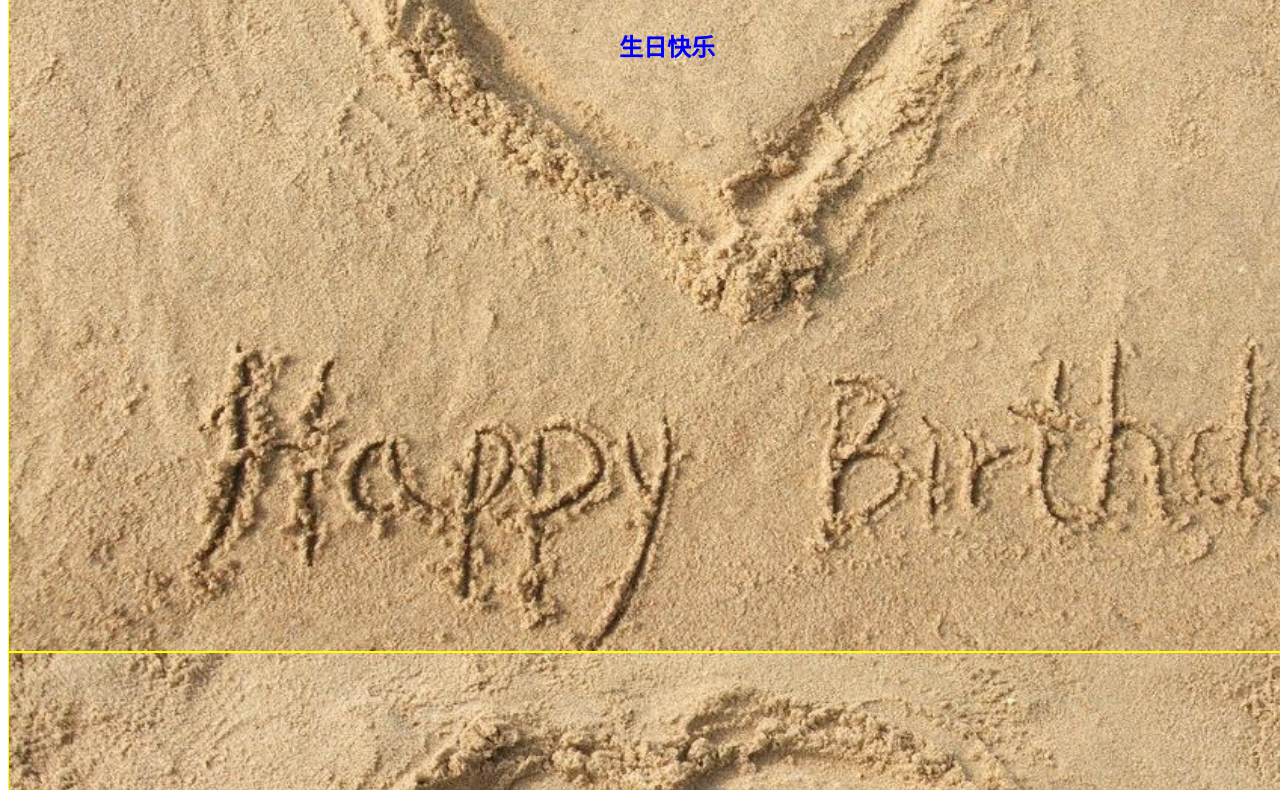
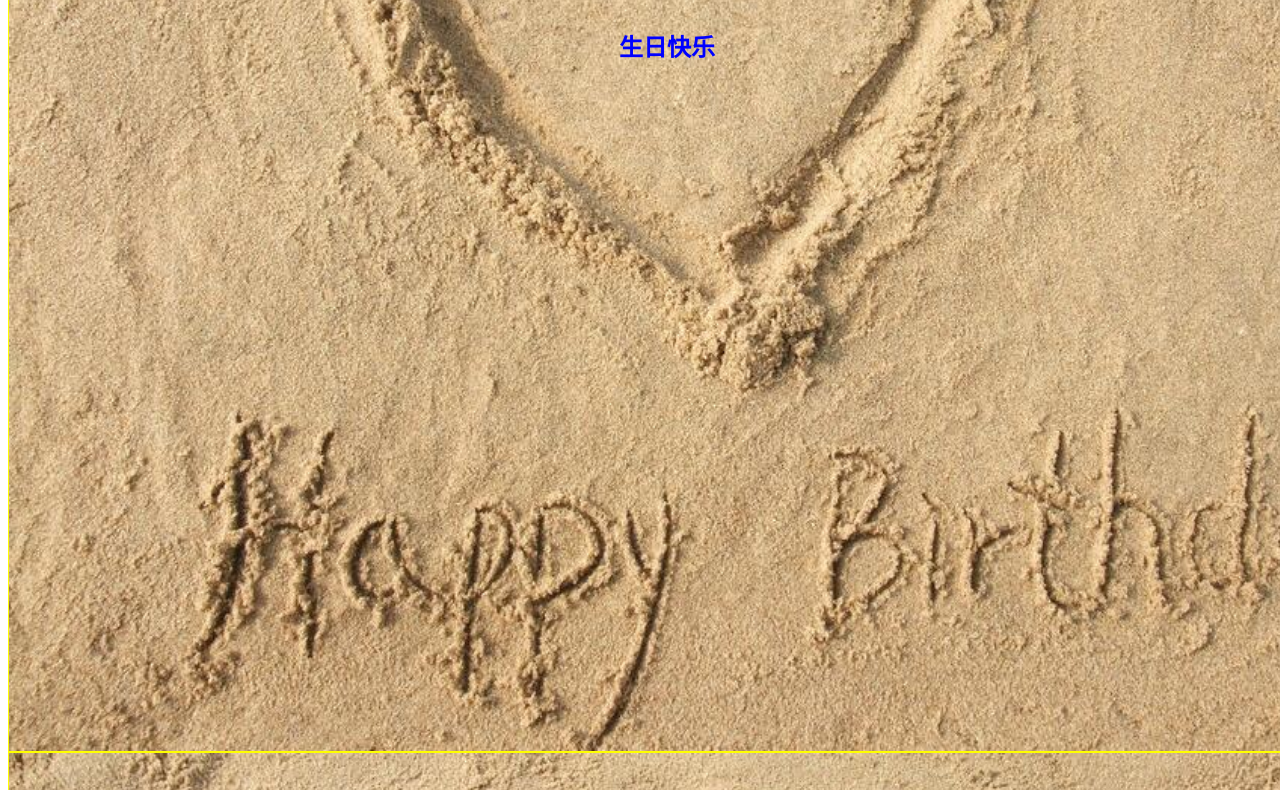
Before and after one commit to Firsun-weii/WeiWei-Technology, a plain HTML site: page keke/index.html in a window 1280 px wide. Shown: the part 358-1148 px from the top of the page. Drawn offline with Linux system fonts and the light colour scheme.

Commit message:
孙云梦

```diff
--- a/keke/css/style.css
+++ b/keke/css/style.css
@@ -1,9 +1,9 @@
 .head{
 	width: 1500px;
-	height: 1000px;
+	height: 1100px;
 	border: 1px yellow solid;
 	background-image: url(../images/4.jpg);
-	background-size: 1500px 1000px;
+	background-size: 1500px 1100px;
 }
 
 h1{
```
